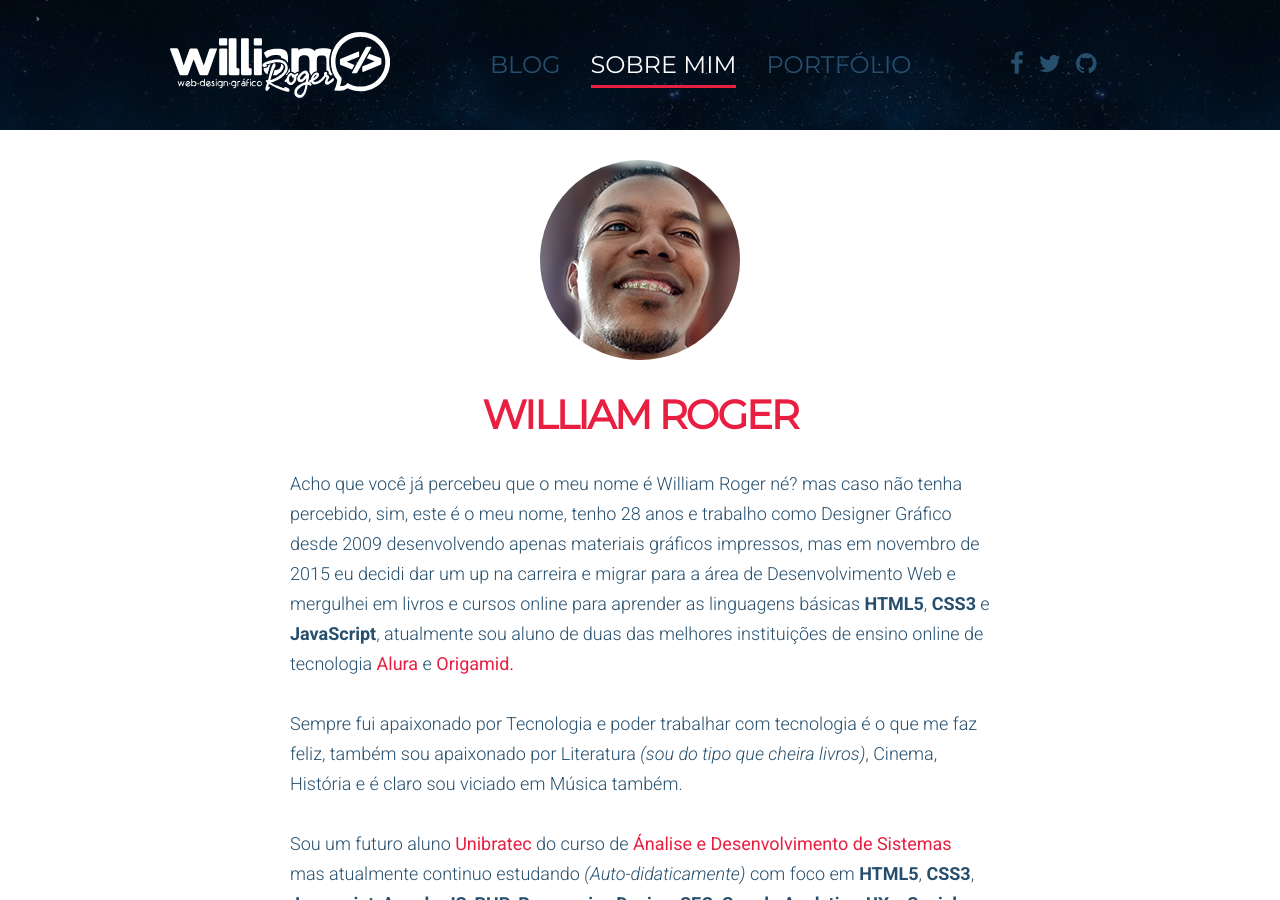
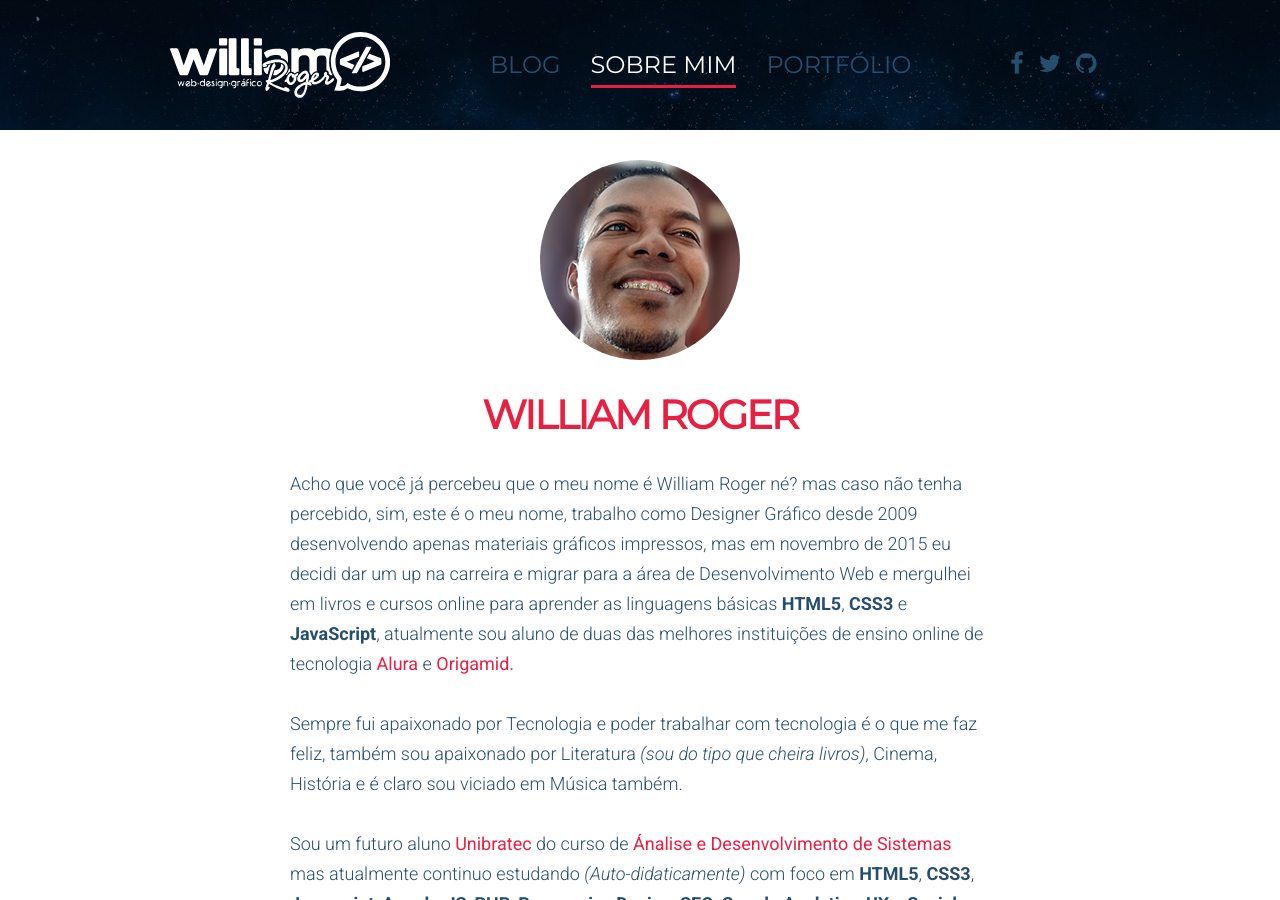
Before and after one commit to WilliamRoger/blog-william-roger, a Jekyll site: the page built from sobremim.html, in a window 1280 px wide and 900 px high. Built offline with Jekyll 4.4.1, drawn with Linux system fonts in a browser that asks for light colours; nearby versions of some CDN libraries.

Commit message:
Blog - Pequena alteração na pag. Sobre mim

```diff
--- a/sobremim.html
+++ b/sobremim.html
@@ -5,7 +5,7 @@ layout: default
   <section class="about-me">
     <div class="about-me-foto"></div>
     <h1 class="title">William Roger</h1>
-    <p>Acho que você já percebeu que o meu nome é William Roger né? mas caso não tenha percebido, sim, este é o meu nome, tenho 28 anos e trabalho como Designer Gráfico desde 2009 desenvolvendo apenas materiais gráficos impressos, mas em novembro de 2015 eu decidi dar um up na carreira e migrar para a área de Desenvolvimento Web e mergulhei em livros e cursos online para aprender as linguagens básicas <strong>HTML5</strong>, <strong>CSS3</strong> e <strong>JavaScript</strong>, atualmente sou aluno de duas das melhores instituições de ensino online de tecnologia <a href="https://www.alura.com.br/" target="_blank" class="link">Alura</a> e <a href="https://www.origamid.com/" target="_blank" class="link">Origamid.</a>
+    <p>Acho que você já percebeu que o meu nome é William Roger né? mas caso não tenha percebido, sim, este é o meu nome, trabalho como Designer Gráfico desde 2009 desenvolvendo apenas materiais gráficos impressos, mas em novembro de 2015 eu decidi dar um up na carreira e migrar para a área de Desenvolvimento Web e mergulhei em livros e cursos online para aprender as linguagens básicas <strong>HTML5</strong>, <strong>CSS3</strong> e <strong>JavaScript</strong>, atualmente sou aluno de duas das melhores instituições de ensino online de tecnologia <a href="https://www.alura.com.br/" target="_blank" class="link">Alura</a> e <a href="https://www.origamid.com/" target="_blank" class="link">Origamid.</a>
     </p>
     <p>
     Sempre fui apaixonado por Tecnologia e poder trabalhar com tecnologia é o que me faz feliz, também sou apaixonado por Literatura <em>(sou do tipo que cheira livros)</em>,  Cinema, História e é claro sou viciado em Música também.
```
